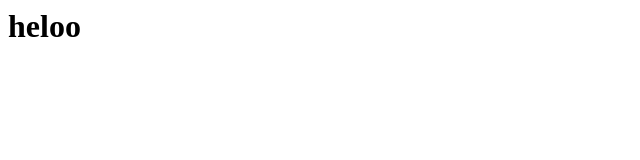
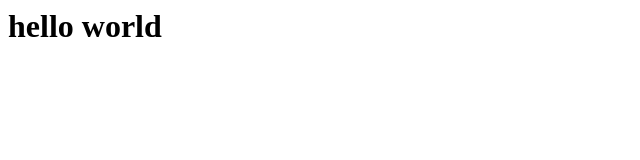
Before and after one commit to phayvie/learning-Git, a plain HTML site: page index.html in a window 1280 px wide. Shown: the whole page, without its empty margins (0-640 px from the left). Drawn offline with Linux system fonts and the light colour scheme.

Commit message:
modified file

```diff
--- a/index.html
+++ b/index.html
@@ -1 +1 @@
-<h1>heloo</h1>
+<h1>hello world</h1>
```
